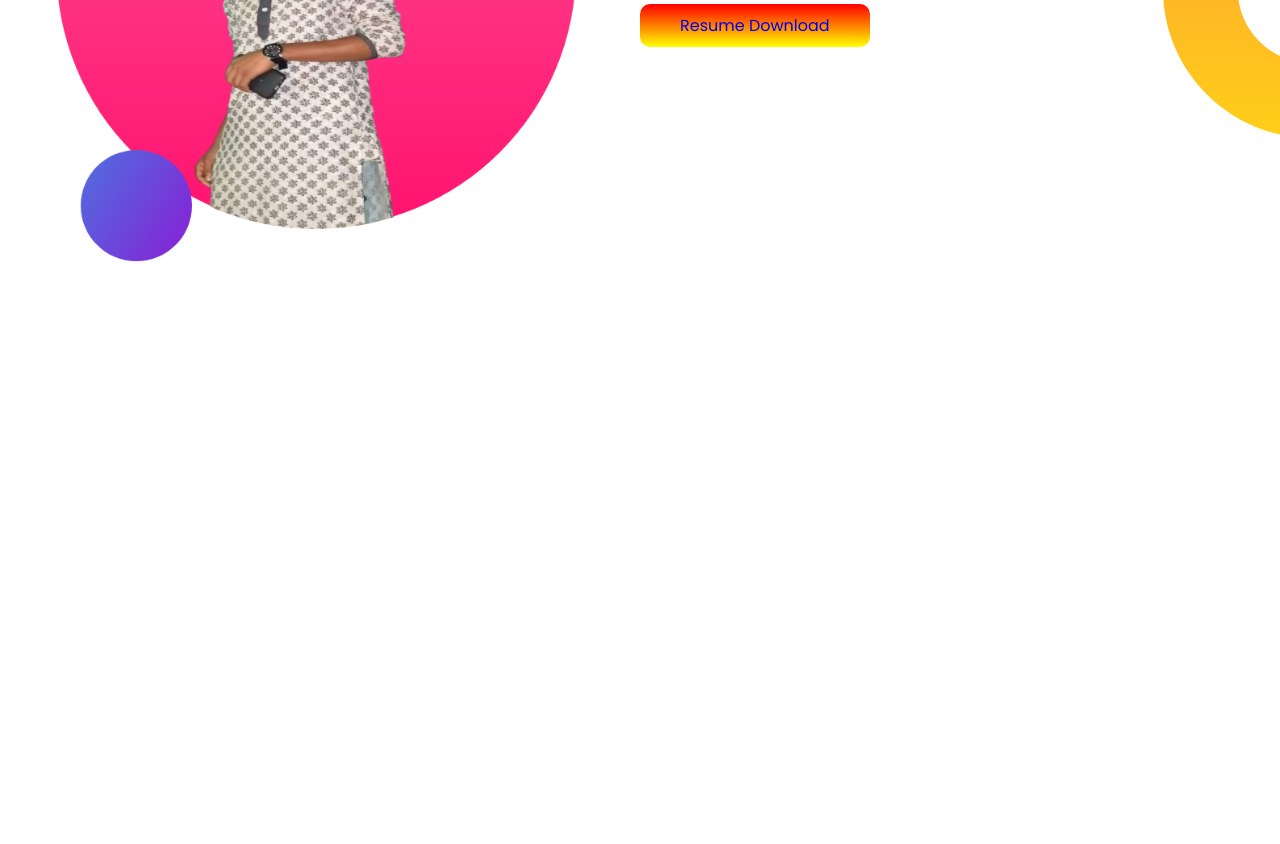
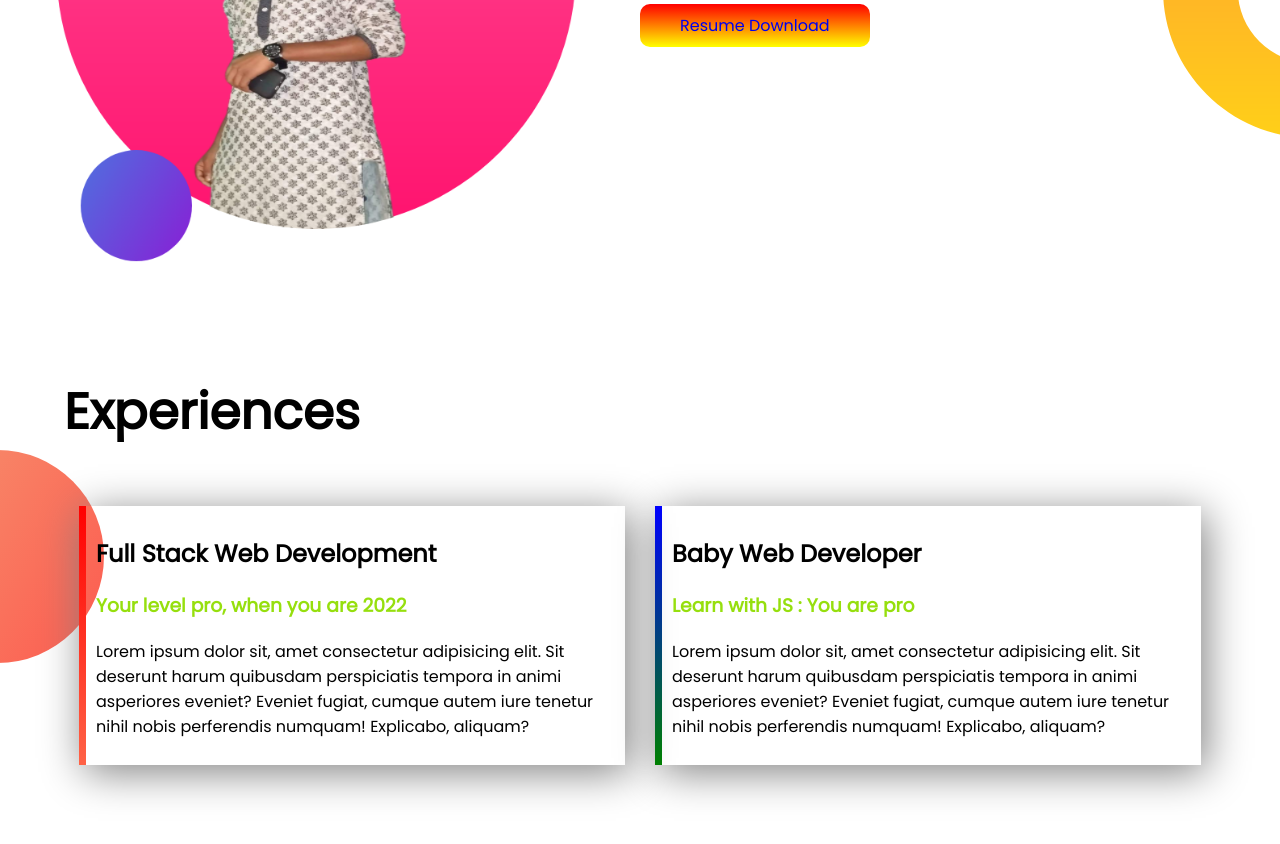
Before and after one commit to rashida1234/professional-portfolio, a plain HTML site: page index.html in a window 1280 px wide. Shown: the part 998-1842 px from the top of the page. Before the commit the page ends 1267 px from the top, so only its background shows below. Drawn offline with Linux system fonts and the light colour scheme.

Commit message:
experience area send

```diff
--- a/index.html
+++ b/index.html
@@ -36,5 +36,23 @@
             <a class="link-color" href="http://drove.google.com">Resume Download</a>
         </div>
    </section>
+
+   <section id="experience-area">
+       <h1>Experiences</h1>
+
+       <div class="experience-area-part">
+            <div id="full-stack">
+                <h2>Full Stack Web Development</h2>
+                <h3>Your level pro, when you are 2022</h3>
+                <p>Lorem ipsum dolor sit, amet consectetur adipisicing elit. Sit deserunt harum quibusdam perspiciatis tempora in animi asperiores eveniet? Eveniet fugiat, cumque autem iure tenetur nihil nobis perferendis numquam! Explicabo, aliquam?</p>
+            </div>
+            <div id="baby-web">
+                <h2>Baby Web Developer</h2>
+                <h3>Learn with JS : You are pro</h3>
+                <p>Lorem ipsum dolor sit, amet consectetur adipisicing elit. Sit deserunt harum quibusdam perspiciatis tempora in animi asperiores eveniet? Eveniet fugiat, cumque autem iure tenetur nihil nobis perferendis numquam! Explicabo, aliquam?</p>
+            </div>
+       </div>
+
+   </section>
 </body>
 </html>
--- a/style.css
+++ b/style.css
@@ -41,3 +41,35 @@ h1{
 .dream-area-part img{
     width: 100%;
 }
+
+#experience-area{
+    background-image: url(images/exp-bg.png);
+    background-repeat: no-repeat;
+    background-position: left;
+    padding: 5%;
+}
+.experience-area-part{
+    display: flex;
+}
+.experience-area-part h3{
+    color: rgb(150, 223, 14);
+}
+.experience-area-part div{
+    box-shadow: 5px 7px 40px gray;
+    height: 80%;
+    margin: 15px;
+
+}
+
+#full-stack{
+    border-left: 7px solid;
+    border-image: linear-gradient(180deg, red, tomato);
+    border-image-slice: 1;
+    padding: 10px;
+}
+#baby-web{
+    border-left: 7px solid;
+    border-image: linear-gradient(180deg, blue, green);
+    border-image-slice: 1;
+    padding: 10px;
+}
```
